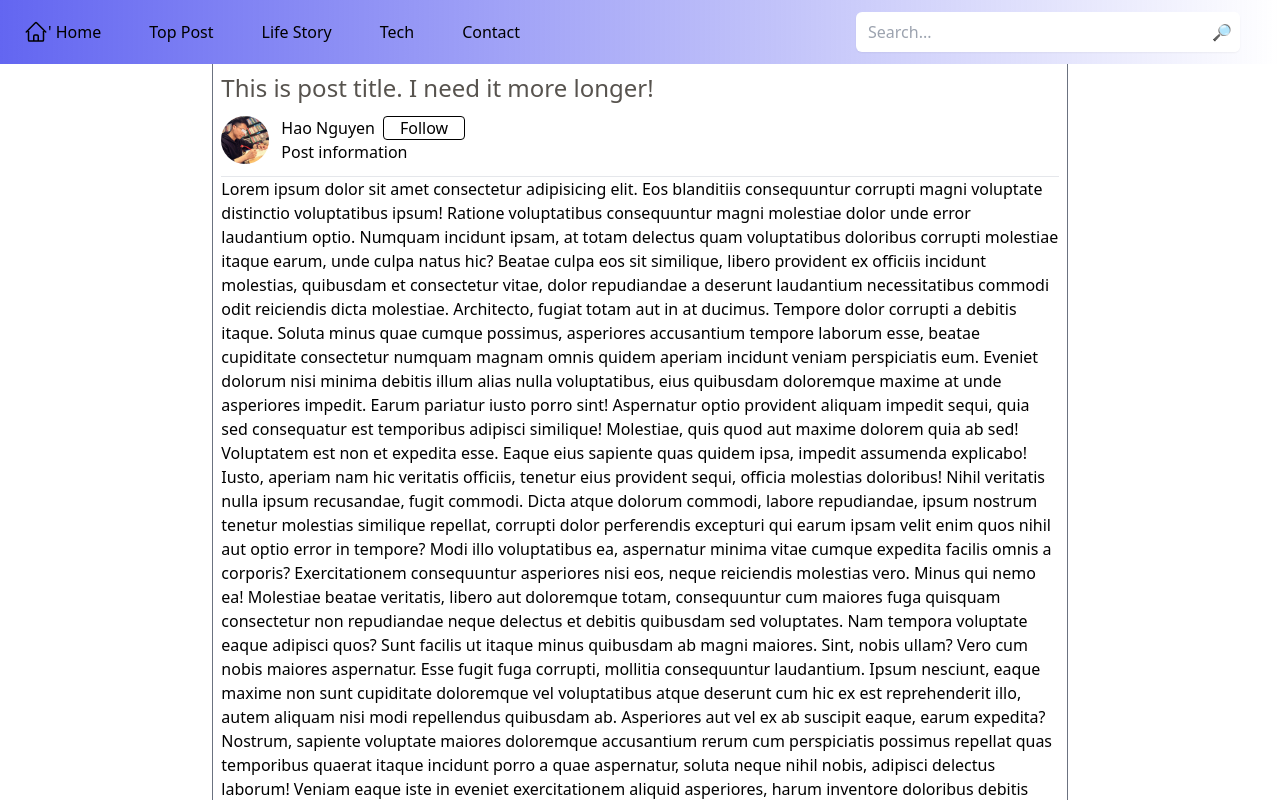
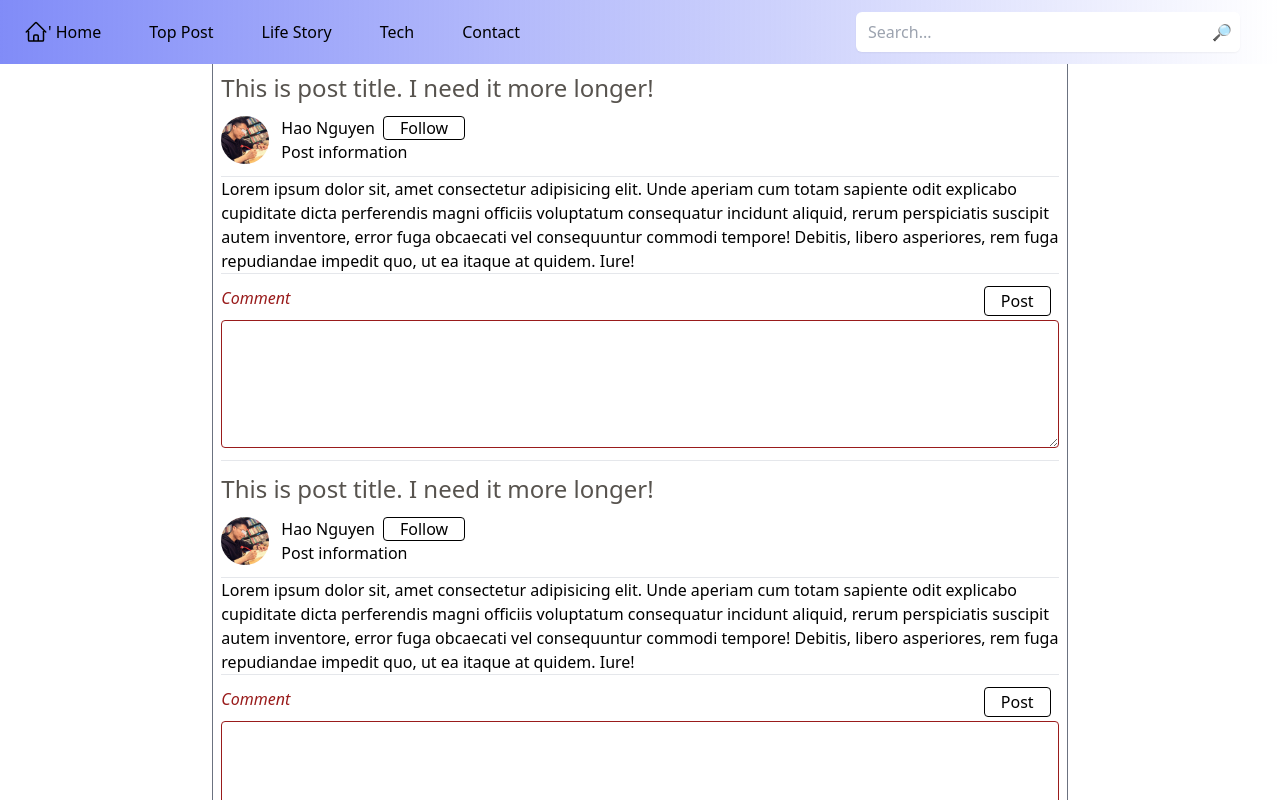
Before and after one commit to kunkka19xx/story, a Next.js app: page /top in a window 1280 px wide. Shown: the top 800 px of the page. Built offline with nearby package versions, Linux system fonts and the light colour scheme.

Commit message:
add creation feature

```diff
--- a/src/components/footer.tsx
+++ b/src/components/footer.tsx
@@ -55,7 +55,7 @@ function Footer() {
               >
                 <path
                   d="M7 11v2.4h3.97c-.16 1.029-1.2 3.02-3.97 3.02-2.39 0-4.34-1.979-4.34-4.42 0-2.44 1.95-4.42 4.34-4.42 1.36 0 2.27.58 2.79 1.08l1.9-1.83c-1.22-1.14-2.8-1.83-4.69-1.83-3.87 0-7 3.13-7 7s3.13 7 7 7c4.04 0 6.721-2.84 6.721-6.84 0-.46-.051-.81-.111-1.16h-6.61zm0 0 17 2h-3v3h-2v-3h-3v-2h3v-3h2v3h3v2z"
-                  fill-rule="evenodd"
+                  fillRule="evenodd"
                   clip-rule="evenodd"
                 />
               </svg>
--- a/src/components/header.tsx
+++ b/src/components/header.tsx
@@ -4,7 +4,7 @@ function Header() {
   return (
     <header className="fixed top-0 z-50 w-full">
       <nav>
-        <div className="h-16 flex  justify-items-center items-center bg-gradient-to-r from-indigo-500 opacity-100">
+        <div className="h-16 flex  justify-items-center items-center bg-gradient-to-r from-indigo-400 bg-opacity-100">
           <div className="hide-on-small-screen">
             <div className="flex ">
               <a
--- /dev/null
+++ b/src/components/post/PostContent.tsx
@@ -0,0 +1,6 @@
+
+export interface PostContent {
+    id: number,
+    content: string
+    img: string
+}
--- a/src/components/post/commentHeader.tsx
+++ b/src/components/post/commentHeader.tsx
@@ -2,7 +2,6 @@ import React, { useState } from "react";
 
 function CommentHeader() {
   const [author, setAuthor] = useState("Hao Nguyen");
-
 
   const changeAuthor = (newAuthor: string) => {
     setAuthor(newAuthor);
@@ -32,7 +31,6 @@ function CommentHeader() {
           </div>
         </div>
       </div>
-
     </section>
   );
 }
--- a/src/components/post/content.tsx
+++ b/src/components/post/content.tsx
@@ -1,121 +1,131 @@
 import React from "react";
-import Post from "./post";
-import Comment from "./comment";
+import { PostContent } from "./PostContent";
 
-function Content() {
-  return (
-    <div>
-      Lorem ipsum dolor sit amet consectetur adipisicing elit. Eos blanditiis
-      consequuntur corrupti magni voluptate distinctio voluptatibus ipsum!
-      Ratione voluptatibus consequuntur magni molestiae dolor unde error
-      laudantium optio. Numquam incidunt ipsam, at totam delectus quam
-      voluptatibus doloribus corrupti molestiae itaque earum, unde culpa natus
-      hic? Beatae culpa eos sit similique, libero provident ex officiis incidunt
-      molestias, quibusdam et consectetur vitae, dolor repudiandae a deserunt
-      laudantium necessitatibus commodi odit reiciendis dicta molestiae.
-      Architecto, fugiat totam aut in at ducimus. Tempore dolor corrupti a
-      debitis itaque. Soluta minus quae cumque possimus, asperiores accusantium
-      tempore laborum esse, beatae cupiditate consectetur numquam magnam omnis
-      quidem aperiam incidunt veniam perspiciatis eum. Eveniet dolorum nisi
-      minima debitis illum alias nulla voluptatibus, eius quibusdam doloremque
-      maxime at unde asperiores impedit. Earum pariatur iusto porro sint!
-      Aspernatur optio provident aliquam impedit sequi, quia sed consequatur est
-      temporibus adipisci similique! Molestiae, quis quod aut maxime dolorem
-      quia ab sed! Voluptatem est non et expedita esse. Eaque eius sapiente quas
-      quidem ipsa, impedit assumenda explicabo! Iusto, aperiam nam hic veritatis
-      officiis, tenetur eius provident sequi, officia molestias doloribus! Nihil
-      veritatis nulla ipsum recusandae, fugit commodi. Dicta atque dolorum
-      commodi, labore repudiandae, ipsum nostrum tenetur molestias similique
-      repellat, corrupti dolor perferendis excepturi qui earum ipsam velit enim
-      quos nihil aut optio error in tempore? Modi illo voluptatibus ea,
-      aspernatur minima vitae cumque expedita facilis omnis a corporis?
-      Exercitationem consequuntur asperiores nisi eos, neque reiciendis
-      molestias vero. Minus qui nemo ea! Molestiae beatae veritatis, libero aut
-      doloremque totam, consequuntur cum maiores fuga quisquam consectetur non
-      repudiandae neque delectus et debitis quibusdam sed voluptates. Nam
-      tempora voluptate eaque adipisci quos? Sunt facilis ut itaque minus
-      quibusdam ab magni maiores. Sint, nobis ullam? Vero cum nobis maiores
-      aspernatur. Esse fugit fuga corrupti, mollitia consequuntur laudantium.
-      Ipsum nesciunt, eaque maxime non sunt cupiditate doloremque vel
-      voluptatibus atque deserunt cum hic ex est reprehenderit illo, autem
-      aliquam nisi modi repellendus quibusdam ab. Asperiores aut vel ex ab
-      suscipit eaque, earum expedita? Nostrum, sapiente voluptate maiores
-      doloremque accusantium rerum cum perspiciatis possimus repellat quas
-      temporibus quaerat itaque incidunt porro a quae aspernatur, soluta neque
-      nihil nobis, adipisci delectus laborum! Veniam eaque iste in eveniet
-      exercitationem aliquid asperiores, harum inventore doloribus debitis
-      dolore iusto est architecto illum vitae accusamus porro delectus quaerat
-      qui neque officiis illo repellendus laudantium facilis. Perspiciatis
-      eveniet distinctio minus laboriosam cupiditate sapiente earum, nesciunt
-      vitae non natus illo suscipit obcaecati delectus. Magnam officiis amet ut
-      rerum tempora ducimus accusantium pariatur! Quos vitae quod temporibus
-      adipisci officia iste error dolor nihil corporis reiciendis explicabo
-      cupiditate quo dolores sed labore, a enim odit atque veritatis consequatur
-      totam. Voluptate asperiores rerum fugiat molestias quia porro provident
-      cupiditate quam soluta iusto. Laudantium, nobis voluptates! Dolor vel,
-      fugit dolore nam enim perspiciatis nobis beatae. Exercitationem nobis
-      voluptas ipsam quisquam a, animi voluptatem quas officiis quia suscipit
-      illo cum iste facilis, culpa molestiae est nisi deleniti ipsa laudantium.
-      Delectus amet ab facilis nihil, corrupti quas, sint atque porro ex
-      accusantium quam minus in! Nemo necessitatibus ipsa corporis porro
-      nesciunt in voluptas, blanditiis aspernatur explicabo dicta temporibus
-      neque, eveniet impedit autem commodi quas odit, sunt maxime molestiae
-      quis? Deserunt modi autem sed asperiores officia, dolorum facilis debitis
-      vel? Praesentium numquam ipsam, corporis cum tempora quas saepe veniam
-      officiis voluptatibus nostrum, sit ipsa, illo nemo amet? Tempora quas
-      nesciunt culpa similique! Accusamus ad repellendus facere, voluptates
-      maxime nostrum at natus officia possimus culpa voluptatibus perferendis
-      laudantium, iusto, quas explicabo soluta eos laborum aperiam aliquid odit!
-      Vero, neque. Libero, eos inventore! Est deserunt assumenda cum ad
-      voluptatibus tempore dolorem facilis quis, odio molestias, ea
-      necessitatibus facere earum commodi adipisci blanditiis accusamus quae
-      fugit eos nam laborum! Totam delectus perspiciatis aliquam iusto beatae
-      laudantium error deleniti. Recusandae velit ratione nostrum deserunt sunt
-      eveniet accusantium maxime natus neque! Cum, incidunt? Voluptatum
-      explicabo maxime repudiandae esse corrupti, consequuntur blanditiis
-      perferendis perspiciatis voluptatem magni incidunt saepe accusantium
-      commodi pariatur aliquam harum praesentium repellendus possimus minus
-      inventore alias quasi architecto a similique. Rem itaque commodi voluptate
-      distinctio eius non alias voluptas repellendus autem sequi, et facere,
-      eveniet voluptatem nam perferendis sapiente dolore in ab culpa asperiores
-      quisquam maxime? Nisi, voluptate quisquam facere reprehenderit obcaecati
-      ratione quaerat iusto fuga corrupti odit voluptas dolores nemo unde eum
-      dolor numquam est doloribus molestiae culpa temporibus. Laborum architecto
-      consequuntur accusamus fuga quisquam modi mollitia voluptatibus nostrum,
-      alias ducimus quas ipsum doloribus distinctio optio vel reiciendis quo
-      dicta, nulla ullam nesciunt esse. Nobis vel placeat assumenda autem esse!
-      Animi sint dolor magnam, optio perspiciatis accusamus, ex quidem
-      voluptatibus doloremque sit tempora numquam hic saepe ad ducimus facilis
-      laborum, ipsum totam a repellendus. Vero velit excepturi nulla similique
-      aperiam perferendis repellendus odio molestias, error dolorem nihil
-      eligendi doloribus odit dolores rem incidunt dicta fugit et nobis sunt
-      praesentium. Aliquam praesentium explicabo autem optio tempore, error,
-      impedit iusto quas distinctio, cum delectus minima. Hic explicabo at
-      molestiae. Nobis, consequuntur numquam tempora ullam suscipit enim?
-      Praesentium molestiae harum ipsam dolor aspernatur aliquam eum earum
-      maxime quidem asperiores ullam alias fugiat illum, saepe quibusdam
-      temporibus recusandae nesciunt placeat laudantium accusamus provident enim
-      maiores. Tempora quod temporibus in totam accusamus, labore dolorem
-      accusantium, molestias facilis ipsa cum corporis nulla adipisci porro aut
-      voluptatem ipsum error sapiente exercitationem aliquam? Officiis possimus,
-      ipsa explicabo quia ratione voluptate nostrum natus omnis impedit
-      reprehenderit repudiandae! Vitae consectetur obcaecati tenetur pariatur
-      aspernatur doloremque in? Rerum placeat at officia, assumenda ea nulla.
-      Libero ex enim quod odio architecto maiores dolore deleniti voluptatum
-      perferendis praesentium ducimus eligendi labore, nobis animi dolorum sed
-      suscipit asperiores, ratione, corporis accusantium vero consectetur
-      doloribus aut porro? Porro unde distinctio officia expedita aut sint
-      assumenda fugit odio magnam nemo natus explicabo exercitationem
-      perferendis velit iste, accusantium facere ad dolore aliquid perspiciatis
-      numquam eveniet ab! Culpa a tempore facilis. Ex possimus, aut voluptates
-      repudiandae ratione dignissimos totam at quam alias ab, nesciunt itaque
-      dolore tenetur aperiam eius, mollitia odit consequatur deserunt veritatis
-      distinctio. Incidunt eaque dignissimos recusandae quidem tempora maxime,
-      cupiditate corrupti aliquid ex esse, ipsa omnis rerum sequi in. Voluptatem
-      praesentium expedita incidunt veritatis debitis aut odit reprehenderit
-      tenetur ullam perspiciatis.
-    </div>
-  );
+// function Content() {
+//   return (
+//     <div>
+//       Lorem ipsum dolor sit amet consectetur adipisicing elit. Eos blanditiis
+//       consequuntur corrupti magni voluptate distinctio voluptatibus ipsum!
+//       Ratione voluptatibus consequuntur magni molestiae dolor unde error
+//       laudantium optio. Numquam incidunt ipsam, at totam delectus quam
+//       voluptatibus doloribus corrupti molestiae itaque earum, unde culpa natus
+//       hic? Beatae culpa eos sit similique, libero provident ex officiis incidunt
+//       molestias, quibusdam et consectetur vitae, dolor repudiandae a deserunt
+//       laudantium necessitatibus commodi odit reiciendis dicta molestiae.
+//       Architecto, fugiat totam aut in at ducimus. Tempore dolor corrupti a
+//       debitis itaque. Soluta minus quae cumque possimus, asperiores accusantium
+//       tempore laborum esse, beatae cupiditate consectetur numquam magnam omnis
+//       quidem aperiam incidunt veniam perspiciatis eum. Eveniet dolorum nisi
+//       minima debitis illum alias nulla voluptatibus, eius quibusdam doloremque
+//       maxime at unde asperiores impedit. Earum pariatur iusto porro sint!
+//       Aspernatur optio provident aliquam impedit sequi, quia sed consequatur est
+//       temporibus adipisci similique! Molestiae, quis quod aut maxime dolorem
+//       quia ab sed! Voluptatem est non et expedita esse. Eaque eius sapiente quas
+//       quidem ipsa, impedit assumenda explicabo! Iusto, aperiam nam hic veritatis
+//       officiis, tenetur eius provident sequi, officia molestias doloribus! Nihil
+//       veritatis nulla ipsum recusandae, fugit commodi. Dicta atque dolorum
+//       commodi, labore repudiandae, ipsum nostrum tenetur molestias similique
+//       repellat, corrupti dolor perferendis excepturi qui earum ipsam velit enim
+//       quos nihil aut optio error in tempore? Modi illo voluptatibus ea,
+//       aspernatur minima vitae cumque expedita facilis omnis a corporis?
+//       Exercitationem consequuntur asperiores nisi eos, neque reiciendis
+//       molestias vero. Minus qui nemo ea! Molestiae beatae veritatis, libero aut
+//       doloremque totam, consequuntur cum maiores fuga quisquam consectetur non
+//       repudiandae neque delectus et debitis quibusdam sed voluptates. Nam
+//       tempora voluptate eaque adipisci quos? Sunt facilis ut itaque minus
+//       quibusdam ab magni maiores. Sint, nobis ullam? Vero cum nobis maiores
+//       aspernatur. Esse fugit fuga corrupti, mollitia consequuntur laudantium.
+//       Ipsum nesciunt, eaque maxime non sunt cupiditate doloremque vel
+//       voluptatibus atque deserunt cum hic ex est reprehenderit illo, autem
+//       aliquam nisi modi repellendus quibusdam ab. Asperiores aut vel ex ab
+//       suscipit eaque, earum expedita? Nostrum, sapiente voluptate maiores
+//       doloremque accusantium rerum cum perspiciatis possimus repellat quas
+//       temporibus quaerat itaque incidunt porro a quae aspernatur, soluta neque
+//       nihil nobis, adipisci delectus laborum! Veniam eaque iste in eveniet
+//       exercitationem aliquid asperiores, harum inventore doloribus debitis
+//       dolore iusto est architecto illum vitae accusamus porro delectus quaerat
+//       qui neque officiis illo repellendus laudantium facilis. Perspiciatis
+//       eveniet distinctio minus laboriosam cupiditate sapiente earum, nesciunt
+//       vitae non natus illo suscipit obcaecati delectus. Magnam officiis amet ut
+//       rerum tempora ducimus accusantium pariatur! Quos vitae quod temporibus
+//       adipisci officia iste error dolor nihil corporis reiciendis explicabo
+//       cupiditate quo dolores sed labore, a enim odit atque veritatis consequatur
+//       totam. Voluptate asperiores rerum fugiat molestias quia porro provident
+//       cupiditate quam soluta iusto. Laudantium, nobis voluptates! Dolor vel,
+//       fugit dolore nam enim perspiciatis nobis beatae. Exercitationem nobis
+//       voluptas ipsam quisquam a, animi voluptatem quas officiis quia suscipit
+//       illo cum iste facilis, culpa molestiae est nisi deleniti ipsa laudantium.
+//       Delectus amet ab facilis nihil, corrupti quas, sint atque porro ex
+//       accusantium quam minus in! Nemo necessitatibus ipsa corporis porro
+//       nesciunt in voluptas, blanditiis aspernatur explicabo dicta temporibus
+//       neque, eveniet impedit autem commodi quas odit, sunt maxime molestiae
+//       quis? Deserunt modi autem sed asperiores officia, dolorum facilis debitis
+//       vel? Praesentium numquam ipsam, corporis cum tempora quas saepe veniam
+//       officiis voluptatibus nostrum, sit ipsa, illo nemo amet? Tempora quas
+//       nesciunt culpa similique! Accusamus ad repellendus facere, voluptates
+//       maxime nostrum at natus officia possimus culpa voluptatibus perferendis
+//       laudantium, iusto, quas explicabo soluta eos laborum aperiam aliquid odit!
+//       Vero, neque. Libero, eos inventore! Est deserunt assumenda cum ad
+//       voluptatibus tempore dolorem facilis quis, odio molestias, ea
+//       necessitatibus facere earum commodi adipisci blanditiis accusamus quae
+//       fugit eos nam laborum! Totam delectus perspiciatis aliquam iusto beatae
+//       laudantium error deleniti. Recusandae velit ratione nostrum deserunt sunt
+//       eveniet accusantium maxime natus neque! Cum, incidunt? Voluptatum
+//       explicabo maxime repudiandae esse corrupti, consequuntur blanditiis
+//       perferendis perspiciatis voluptatem magni incidunt saepe accusantium
+//       commodi pariatur aliquam harum praesentium repellendus possimus minus
+//       inventore alias quasi architecto a similique. Rem itaque commodi voluptate
+//       distinctio eius non alias voluptas repellendus autem sequi, et facere,
+//       eveniet voluptatem nam perferendis sapiente dolore in ab culpa asperiores
+//       quisquam maxime? Nisi, voluptate quisquam facere reprehenderit obcaecati
+//       ratione quaerat iusto fuga corrupti odit voluptas dolores nemo unde eum
+//       dolor numquam est doloribus molestiae culpa temporibus. Laborum architecto
+//       consequuntur accusamus fuga quisquam modi mollitia voluptatibus nostrum,
+//       alias ducimus quas ipsum doloribus distinctio optio vel reiciendis quo
+//       dicta, nulla ullam nesciunt esse. Nobis vel placeat assumenda autem esse!
+//       Animi sint dolor magnam, optio perspiciatis accusamus, ex quidem
+//       voluptatibus doloremque sit tempora numquam hic saepe ad ducimus facilis
+//       laborum, ipsum totam a repellendus. Vero velit excepturi nulla similique
+//       aperiam perferendis repellendus odio molestias, error dolorem nihil
+//       eligendi doloribus odit dolores rem incidunt dicta fugit et nobis sunt
+//       praesentium. Aliquam praesentium explicabo autem optio tempore, error,
+//       impedit iusto quas distinctio, cum delectus minima. Hic explicabo at
+//       molestiae. Nobis, consequuntur numquam tempora ullam suscipit enim?
+//       Praesentium molestiae harum ipsam dolor aspernatur aliquam eum earum
+//       maxime quidem asperiores ullam alias fugiat illum, saepe quibusdam
+//       temporibus recusandae nesciunt placeat laudantium accusamus provident enim
+//       maiores. Tempora quod temporibus in totam accusamus, labore dolorem
+//       accusantium, molestias facilis ipsa cum corporis nulla adipisci porro aut
+//       voluptatem ipsum error sapiente exercitationem aliquam? Officiis possimus,
+//       ipsa explicabo quia ratione voluptate nostrum natus omnis impedit
+//       reprehenderit repudiandae! Vitae consectetur obcaecati tenetur pariatur
+//       aspernatur doloremque in? Rerum placeat at officia, assumenda ea nulla.
+//       Libero ex enim quod odio architecto maiores dolore deleniti voluptatum
+//       perferendis praesentium ducimus eligendi labore, nobis animi dolorum sed
+//       suscipit asperiores, ratione, corporis accusantium vero consectetur
+//       doloribus aut porro? Porro unde distinctio officia expedita aut sint
+//       assumenda fugit odio magnam nemo natus explicabo exercitationem
+//       perferendis velit iste, accusantium facere ad dolore aliquid perspiciatis
+//       numquam eveniet ab! Culpa a tempore facilis. Ex possimus, aut voluptates
+//       repudiandae ratione dignissimos totam at quam alias ab, nesciunt itaque
+//       dolore tenetur aperiam eius, mollitia odit consequatur deserunt veritatis
+//       distinctio. Incidunt eaque dignissimos recusandae quidem tempora maxime,
+//       cupiditate corrupti aliquid ex esse, ipsa omnis rerum sequi in. Voluptatem
+//       praesentium expedita incidunt veritatis debitis aut odit reprehenderit
+//       tenetur ullam perspiciatis.
+//     </div>
+//   );
+// }
+
+// export default Content;
+
+
+interface PostContentProps {
+  post: PostContent;
 }
 
+const Content: React.FC<PostContentProps> = ({ post }) => {
+  return <div dangerouslySetInnerHTML={{ __html: post.content }}></div>;
+};
+
 export default Content;
--- a/src/components/post/post.tsx
+++ b/src/components/post/post.tsx
@@ -4,6 +4,13 @@ import Comment from "./comment";
 import Info from "./info";
 
 function Post() {
+  const content = {
+    id: 1,
+    content:
+      "Lorem ipsum dolor sit, amet consectetur adipisicing elit. Unde aperiam cum totam sapiente odit explicabo cupiditate dicta perferendis magni officiis voluptatum consequatur incidunt aliquid, rerum perspiciatis suscipit autem inventore, error fuga obcaecati vel consequuntur commodi tempore! Debitis, libero asperiores, rem fuga repudiandae impedit quo, ut ea itaque at quidem. Iure!",
+    img: "",
+  };
+
   return (
     <section>
       <div>
@@ -11,7 +18,7 @@ function Post() {
       </div>
       <hr />
       <div>
-        <Content></Content>
+        <Content post={content}></Content>
       </div>
       <hr />
       <div>
--- a/src/components/post/postDetail.tsx
+++ b/src/components/post/postDetail.tsx
@@ -6,10 +6,16 @@ import Buttonbar from "../buttonbar";
 import Footer from "../footer";
 
 function PostDetail() {
+  const content = {
+    id: 1,
+    content:
+      "Lorem ipsum dolor sit amet consectetur adipisicing elit. Magni repellat voluptatibus unde corporis quis. Alias ipsam ducimus hic rem non libero unde, voluptas nam, officia ex officiis consequatur? Eius nobis, culpa enim reprehenderit voluptatibus sunt sint harum voluptates. Accusantium odio, itaque laudantium reprehenderit possimus veniam aut saepe ea cupiditate veritatis, at repudiandae eius tenetur fugit nostrum libero exercitationem ipsam. Ducimus commodi sint, consequatur tenetur enim cumque tempore saepe illum architecto nihil odio asperiores ipsam ullam velit veniam a inventore omnis numquam repellendus fugiat quis quo in sit unde? Deserunt, rerum! Accusamus ipsam officiis exercitationem est aliquid doloremque assumenda quod non.",
+  };
+
   return (
-    <section>
-      <div className="flex flex-row">
-        <div className="w-1/4 border-r border-gray-500 hide-on-small-screen"></div>
+    <section className="min-h-screen flex flex-col">
+      <div className="flex flex-row flex-grow">
+        <div className="w-1/4 border-r border-gray-300 hide-on-small-screen"></div>
         <div id="id-detail-content" className="w-1/2 pl-2 pr-2">
           <div>
             <Info></Info>
@@ -20,7 +26,7 @@ function PostDetail() {
           </div>
           <hr />
           <div>
-            <Content></Content>
+            <Content post={content}></Content>
           </div>
           <hr className="mt-3" />
           <div className="mt-3">
@@ -28,9 +34,12 @@ function PostDetail() {
           </div>
         </div>
         <hr className="mt-3 mb-3"></hr>
-        <div className="w-1/4 border-l border-gray-500 hide-on-small-screen"></div>
+        <div className="w-1/4 border-l border-gray-300 hide-on-small-screen"></div>
       </div>
-      <Footer></Footer>
+      {/* <div className="min-h-screen flex flex-col">
+        <div className="flex-1"></div> */}
+        <Footer></Footer>
+      {/* </div> */}
     </section>
   );
 }
--- a/src/pages/top.tsx
+++ b/src/pages/top.tsx
@@ -1,14 +1,25 @@
+import Footer from "@/components/footer";
 import Header from "@/components/header";
 import Post from "@/components/post/post";
 import React from "react";
 
 function Top() {
+
+  const content = {
+    id:1,
+    content: "Lorem ipsum dolor sit, amet consectetur adipisicing elit. Unde aperiam cum totam sapiente odit explicabo cupiditate dicta perferendis magni officiis voluptatum consequatur incidunt aliquid, rerum perspiciatis suscipit autem inventore, error fuga obcaecati vel consequuntur commodi tempore! Debitis, libero asperiores, rem fuga repudiandae impedit quo, ut ea itaque at quidem. Iure!"
+  }
+
   return (
-    <div>
-      <div className="sticky top-0 pb-16">
+    <div className="min-h-screen flex flex-col">
+      {/* <div className="sticky top-0 pb-16">
+        <Header></Header>
+      </div> */}
+      <div className="z-50 pb-16">
         <Header></Header>
       </div>
-      <div className="flex flex-row">
+
+      <div className="flex flex-row flex-grow">
         <div className="w-1/6 border-r border-gray-500"></div>
         <div className="w-2/3 pl-2 pr-2">
           <Post></Post>
@@ -21,6 +32,7 @@ function Top() {
         </div>
         <div className="w-1/6 border-l border-gray-500"></div>
       </div>
+      <Footer />
     </div>
   );
 }
```
Also changed, not shown: src/pages/create-post.tsx (added, +101 -0 lines), src/pages/home.tsx (+4 -4 lines).
